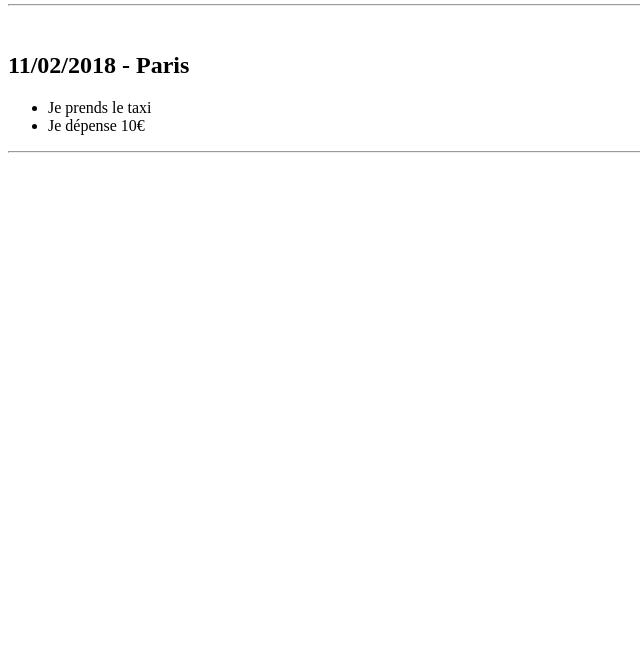
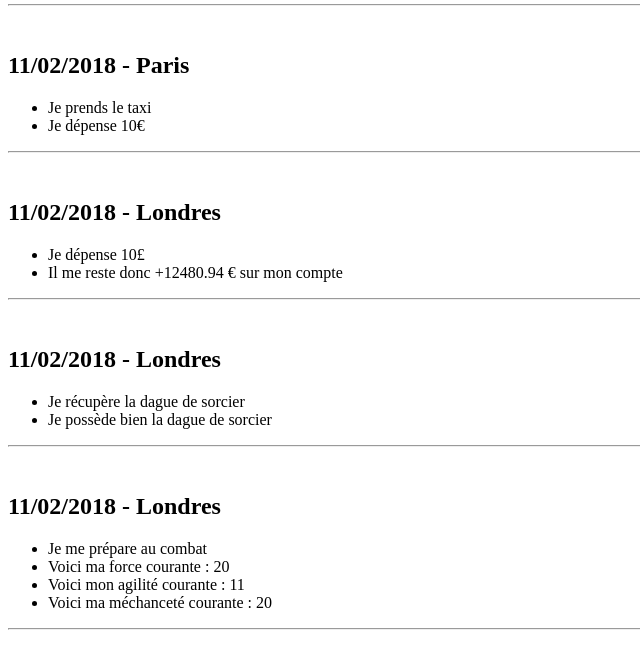
Before and after one commit to arthurWAC/cours-php-2022, a PHP site: page /objets/index.php in a window 1280 px wide. Shown: the part 161-825 px from the top of the page, without its empty margins (0-640 px from the left). Before the commit the page ends 314 px from the top, so only its background shows below. Run offline with PHP 8.4, Linux system fonts and the light colour scheme.

Commit message:
Fichiers liés au premier TP Objet

```diff
--- a/objets/Banque.php
+++ b/objets/Banque.php
@@ -11,14 +11,15 @@
         self::DEVISE_DOLLARS => 1.24074
     ];
 
+    // La banque prend une commission de 1€ sur chaque transaction
     public const COMMISSION = 1;
 
     public const OPERATION_DEBIT = 'debit';
     public const OPERATION_CREDIT = 'credit';
 
-    private int $euros;
+    private float $euros;
 
-    public function __construct(int $euros)
+    public function __construct(float $euros)
     {
         $this->euros = $euros;
     }
@@ -29,9 +30,12 @@
         $montantEuros = $montant;
 
         if ($devise != self::DEVISE_EUROS) {
-            // Conversion ...
+            // Conversion selon le taux
+            $tauxUtilise = self::TAUX[$devise];
+            $montantEuros = $montant / $tauxUtilise;
 
-            // Commission ...
+            // Commission bancaire
+            $montantEuros += self::COMMISSION;
         }
 
         if ($type === self::OPERATION_DEBIT) {
@@ -42,4 +46,10 @@
             $this->euros += $montantEuros;
         }
     }
+
+    // getteur pour ma propriété privée
+    public function getEuros(): float
+    {
+        return $this->euros;
+    }
 }
--- /dev/null
+++ b/objets/CombatInterface.php
@@ -0,0 +1,7 @@
+<?php
+// "Contrat", "Plan" pour les objets qui implémenteront
+// cette interface
+interface CombatInterface
+{
+    public function pointsCombats(): int;
+}
--- /dev/null
+++ b/objets/Sorcier.php
@@ -0,0 +1,28 @@
+<?php
+
+class Sorcier implements CombatInterface
+{
+    private int $force;
+    private int $magie;
+    private int $agilite;
+
+    public function setValues(int $force, int $magie, int $agilite): void
+    {
+        $this->force = $force;
+        $this->magie = $magie;
+        $this->agilite = $agilite;
+    }
+
+    public function setRandomValues(): void
+    {
+        $this->force = rand(3, 5);
+        $this->magie = rand(10, 15);
+        $this->agilite = rand(10, 20);
+    }
+
+    public function pointsCombats(): int
+    {
+        // Les points de combats du Sorcier sont égaux à la somme de ces 3 caractéristiques.
+        return $this->force + $this->magie + $this->agilite;
+    }
+}
--- a/objets/Vampire.php
+++ b/objets/Vampire.php
@@ -1,6 +1,6 @@
 <?php
 
-class Vampire
+class Vampire implements CombatInterface
 {
     // public string $race = RACE_VAMPIRE;
     public string $clan;
@@ -22,7 +22,7 @@
     // Valeurs fixes
     public int $pointsDeVie = 100;
     public int $stockDeSang = 0;
-    public array $inventaire = [];
+    private array $inventaire = [];
     public array $artefacts = [];
 
     public Banque $banque;
@@ -106,4 +106,105 @@
             $devise
         );
     }
+
+    public function soldeBanque(): string
+    {
+        // Le solde de mon compte en euros ?
+        // (la propriété $euros de l'objet Banque)
+        // Il faut que j'aille voir à la Banque ($this->banque)
+        $solde = $this->banque->getEuros();
+
+        // Arrondi du solde
+        $solde = round($solde, 2); // 2 => 2 chiffres après la virgule
+
+        // Si j'ai un solde positif :
+        if ($solde >= 0) {
+            return '+' . $solde . ' €';
+        }
+
+        // (Sinon) j'ai un solde négatif :
+        return '-' . $solde . ' €';
+    }
+
+    //
+    // GESTION INVENTAIRE
+    //
+
+    public function ajouteObjet(string $objet): void
+    {
+        array_push($this->inventaire, $objet);
+    }
+
+    public function aLObjetDansLInventaire(string $objet): bool
+    {
+        return in_array($objet, $this->inventaire);
+    }
+
+    public function forceCourante(): int
+    {
+        $forceSupplementaire = 0;
+
+        // Si la soif de sang est supérieure à 3, alors on gagne 1 pt de force
+        if ($this->soifDeSang > 3) {
+            $forceSupplementaire++;
+        }
+
+        // Si la soif de sang est supérieure à 6, alors on gagne 2 pts de force
+        if ($this->soifDeSang > 6) {
+            $forceSupplementaire++;
+        }
+
+        // Si la soif de sang est de 10, alors on gagne 3 pts de force
+        if ($this->soifDeSang === 10) {
+            $forceSupplementaire++;
+        }
+
+        return $this->force + $forceSupplementaire;
+    }
+
+    public function agiliteCourante(): int
+    {
+        $agiliteMalus = 0;
+        // Si la soif de sang est supérieure à 4, alors on perd 1 pt d'agilité
+        // (Alternative au if pour une incrémentation de 1)
+        $agiliteMalus += (int) ($this->soifDeSang > 4);
+            // ($soifDeSang > 4) => true ou false
+            // (int) true ou false => 1 ou 0
+            // += 0 => rien a + 0 = a    +=1 => ++
+
+        // Si la soif de sang est supérieure à 7, alors on perd 2 pts d'agilité
+        $agiliteMalus += (int) ($this->soifDeSang > 7);
+
+        return $this->agilite - $agiliteMalus;
+    }
+
+    public function mechanceteCourante(): int
+    {
+        $mechanceteSupplementaire = 0;
+
+        // Pas de break, parce que je peux faire toutes les opérations :
+        // si soifDeSang = 10 et pointsDeVie = 40, je passe dans les 3 opérations
+        switch (true) {
+            // Si la soif de sang est supérieure à 5, alors on gagne 1 pt de méchanceté
+            case ($this->soifDeSang > 5):
+                $mechanceteSupplementaire++;
+
+            // Si la soif de sang est supérieure à 8, alors on gagne 2 pts de méchanceté
+            case ($this->soifDeSang > 8):
+                $mechanceteSupplementaire++;
+
+            // De plus, si les pointsDeVie sont inférieurs à 50, on gagne 1 pt de méchanceté
+            case ($this->pointsDeVie < 50):
+                $mechanceteSupplementaire++;
+        }
+
+       return $this->mechancete + $mechanceteSupplementaire;
+    }
+
+    public function pointsCombats(): int
+    {
+        return $this->forceCourante() +
+               $this->magie +
+               $this->agiliteCourante();
+    }
 }
--- a/objets/index.php
+++ b/objets/index.php
@@ -1,9 +1,11 @@
 <?php
 // Includes
+include('./CombatInterface.php');
 include('./Journal.php');
 include('./Evenement.php');
 include('./Vampire.php');
 include('./Banque.php');
+include('./Sorcier.php');
 
 // Mémo, liste des mots clés objets :
 // class => pour définir un objet, une classe
@@ -29,18 +31,41 @@
 
 $vampire->augmenteStockDeSang(2);
 $vampire->raconte('Mon frère me confie 2 doses de sang');
-
 $vampire->encaisse(5000);
 $vampire->raconte('Mon frère me donne 5.000€');
-
 $vampire->nouvellePage();
-
 
 $vampire->raconte('Je prends le taxi');
 $vampire->depense(10);
 $vampire->raconte('Je dépense 10€');
+$vampire->nouvellePage();
+
+$vampire->estA('Londres');
+$vampire->depense(10, BANQUE::DEVISE_DOLLARS);
+$vampire->raconte('Je dépense 10£');
+$vampire->raconte('Il me reste donc '. $vampire->soldeBanque() .' sur mon compte');
+$vampire->nouvellePage();
+
+// Nouvel objet dans l'inventaire
+$vampire->ajouteObjet('dague de sorcier');
+$vampire->raconte('Je récupère la dague de sorcier');
+
+if ($vampire->aLObjetDansLInventaire('dague de sorcier')) {
+    $vampire->raconte('Je possède bien la dague de sorcier');
+}
 
 $vampire->nouvellePage();
+
+$vampire->raconte('Je me prépare au combat');
+$vampire->raconte('Voici ma force courante : ' . $vampire->forceCourante());
+$vampire->raconte('Voici mon agilité courante : ' . $vampire->agiliteCourante());
+$vampire->raconte('Voici ma méchanceté courante : ' . $vampire->mechanceteCourante());
+
+$vampire->nouvellePage();
+
+$sorcier = new Sorcier;
+$sorcier->setRandomValues();
+
 
 // echo '<pre>';
 // print_r($vampire);
```
